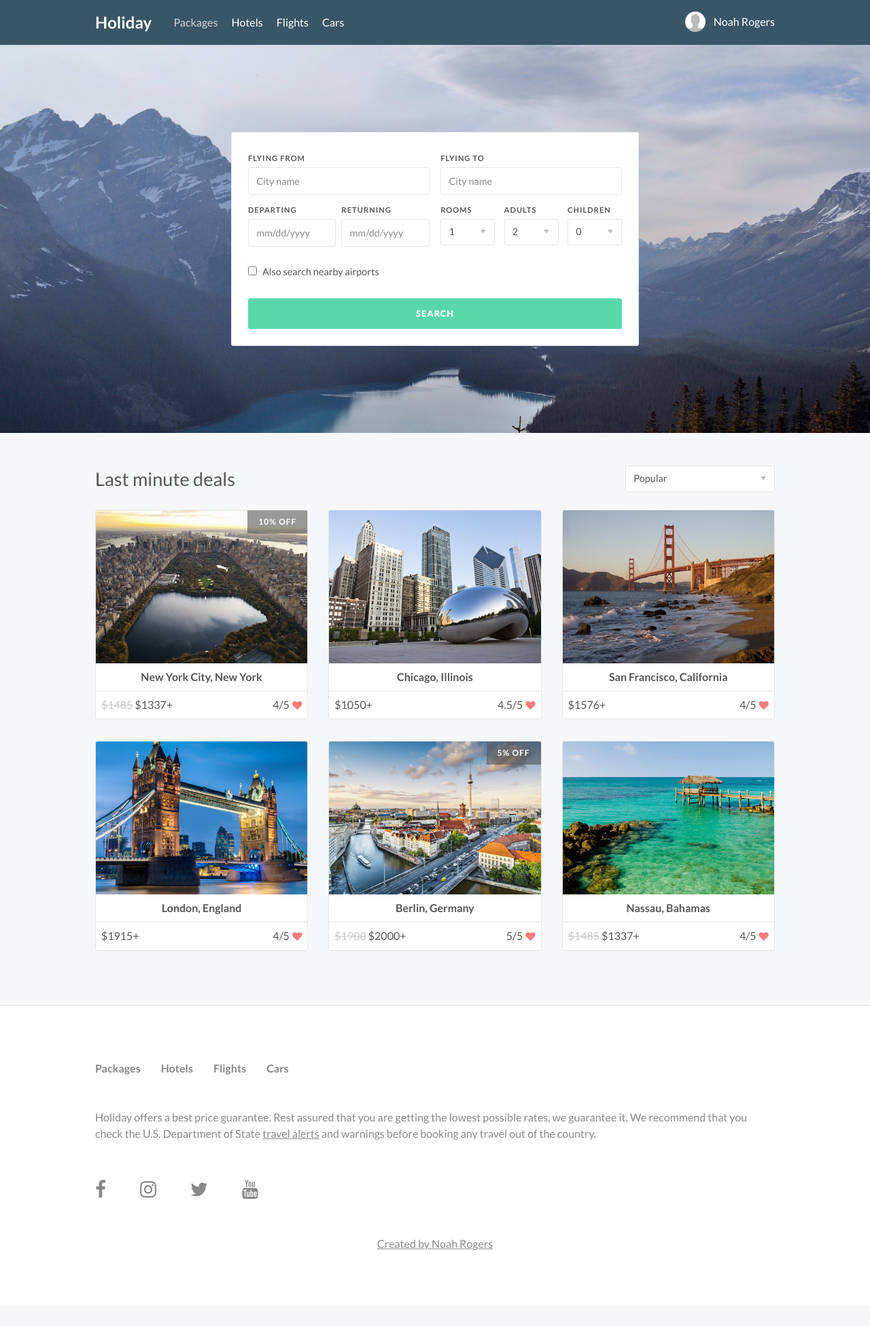
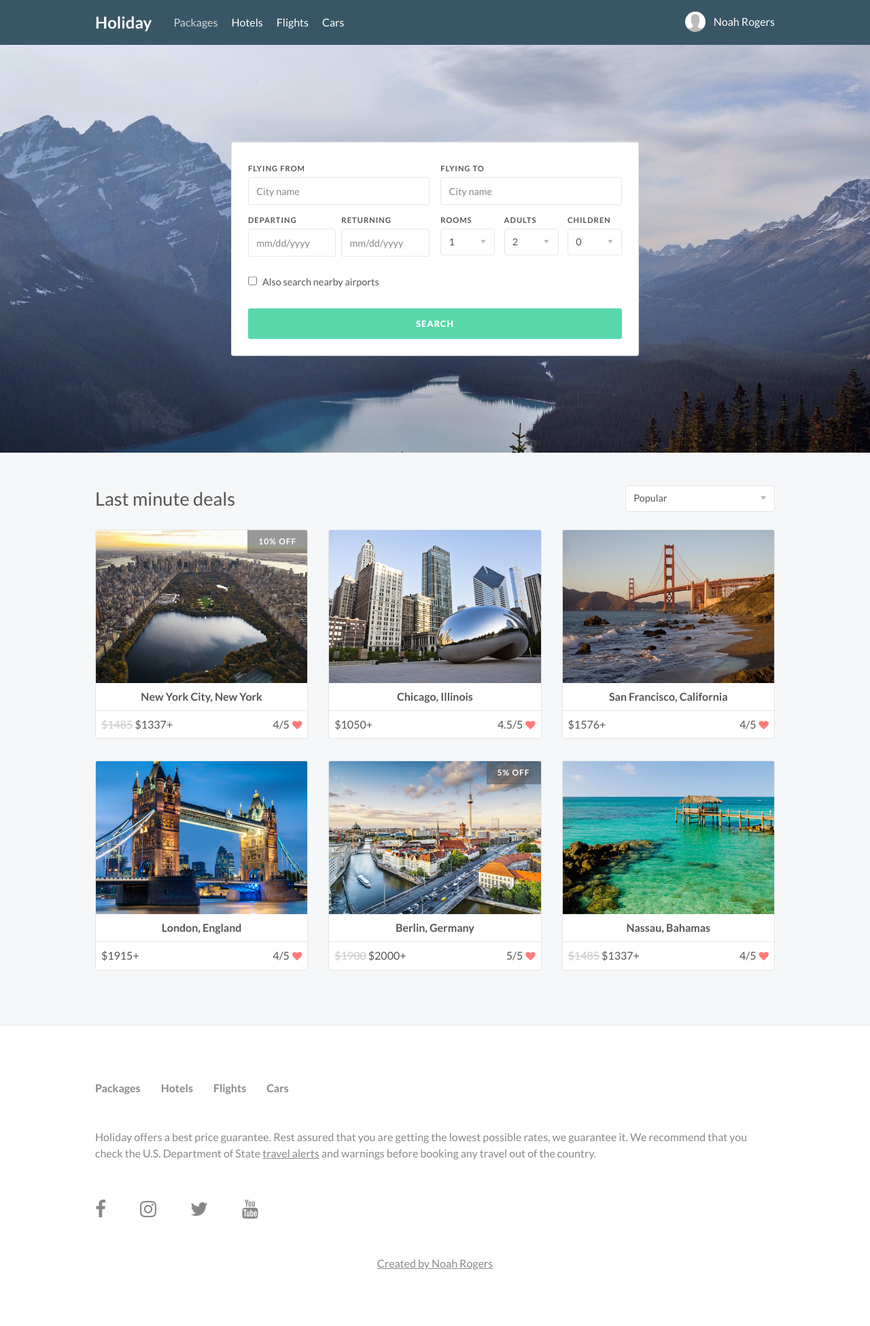
Before and after one commit to Treydor/holiday, a Jekyll site: the page built from index.html, in a window 1280 px wide. Shown: the whole page at 68% size. Built offline with Jekyll 4.4.1, drawn with Linux system fonts in a browser that asks for light colours; nearby versions of some CDN libraries; before the commit the page ends 1922 px from its top, so only the background shows below that.

Commit message:
Adds fixed-width to hero and vertically aligns search

```diff
--- a/assets/stylesheets/_mixins.scss
+++ b/assets/stylesheets/_mixins.scss
@@ -24,7 +24,9 @@
 }
 
 @mixin vertical-align {
+  left: 0;
   position: absolute;
+  right: 0;
   top: 50%;
   -webkit-transform: translateY(-50%);
   -ms-transform: translateY(-50%);
--- a/assets/stylesheets/components/_hero.scss
+++ b/assets/stylesheets/components/_hero.scss
@@ -5,16 +5,27 @@
   background: url("../../assets/images/hero/hero.jpg") no-repeat;
   background-position: 50% 35%;
   background-size: cover;
+  position: relative;
 }
 
 .hero .container {
   padding: 2rem 0;
 
   @media #{$medium} {
-    padding: 8rem 0;
+    min-height: 500px;
+  }
+
+  @media #{$large} {
+    min-height: 600px;
   }
 }
 
 .hero__title {
   color: $white;
 }
+
+.hero .form-table {
+  @media #{$medium} {
+    @include vertical-align;
+  }
+}
```
